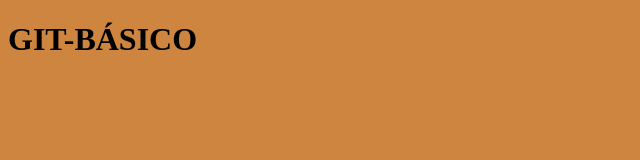
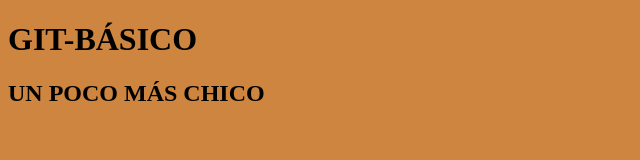
Before and after one commit to Fercode89/git-first, a plain HTML site: page index.html in a window 1280 px wide. Shown: the whole page, without its empty margins (0-640 px from the left). Drawn offline with Linux system fonts and the light colour scheme.

Commit message:
segundo cambio

```diff
--- a/index.html
+++ b/index.html
@@ -9,5 +9,6 @@
 </head>
 <body>
     <h1>GIT-BÁSICO</h1>
+    <h2>UN POCO MÁS CHICO</h2>
 </body>
 </html>
```
